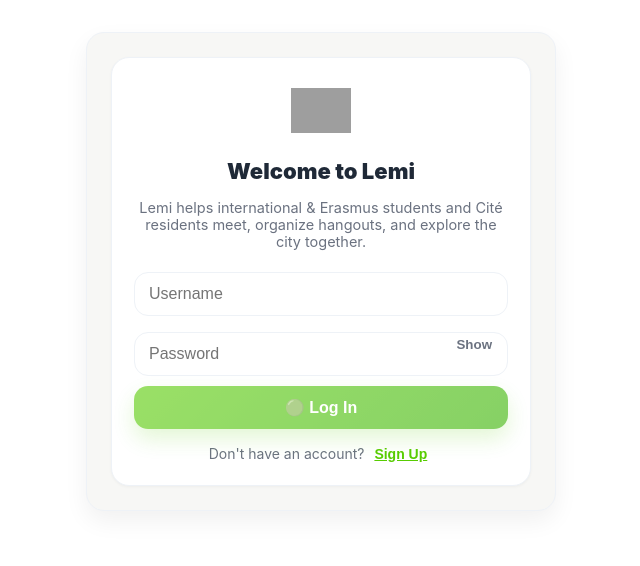
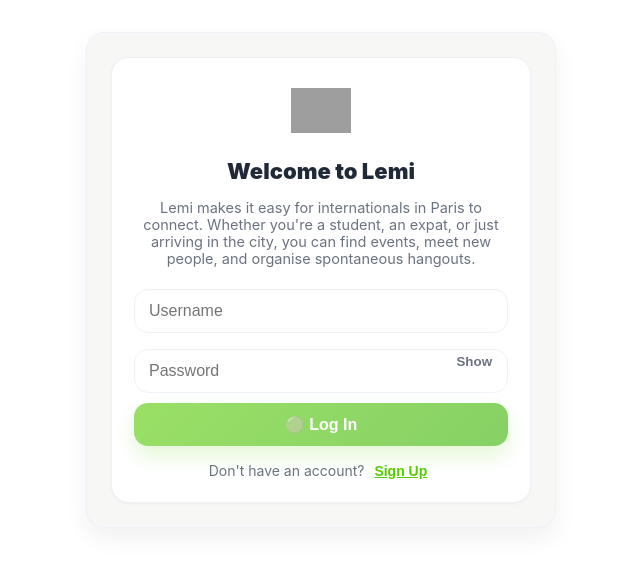
Before and after one commit to Gyxius/web-frontend, a React (Create React App) app: page / in a window 1280 px wide. Shown: the top 566 px of the page, without its empty margins (319-959 px from the left). Built offline with nearby package versions, Linux system fonts and the light colour scheme; grey boxes are pictures that could not be loaded.

Commit message:
Update login page description to emphasize broader international audience

```diff
--- a/src/Login.js
+++ b/src/Login.js
@@ -456,7 +456,7 @@ function Login({ onLogin, onRegistered }) {
           <img src={`${API_URL}/static/assets/logo.png`} alt="Lemi Logo" style={{ width:60, height:60, objectFit:'contain' }} />
         </div>
         <h2 style={{ textAlign:'center', fontSize:22, fontWeight:900, color:theme.text, marginBottom:6 }}>{isRegistering? 'Create Your Profile':'Welcome to Lemi'}</h2>
-        <p style={{ textAlign:'center', color:theme.textMuted, fontSize:14.5, marginBottom:16 }}>Lemi helps international & Erasmus students and Cité residents meet, organize hangouts, and explore the city together.</p>
+        <p style={{ textAlign:'center', color:theme.textMuted, fontSize:14.5, marginBottom:16 }}>Lemi makes it easy for internationals in Paris to connect. Whether you're a student, an expat, or just arriving in the city, you can find events, meet new people, and organise spontaneous hangouts.</p>
         {isRegistering && stepIndicator}
         {!isRegistering && (
           <form onSubmit={e=>{ e.preventDefault(); handleSubmit(); }} autoComplete="off">
```
